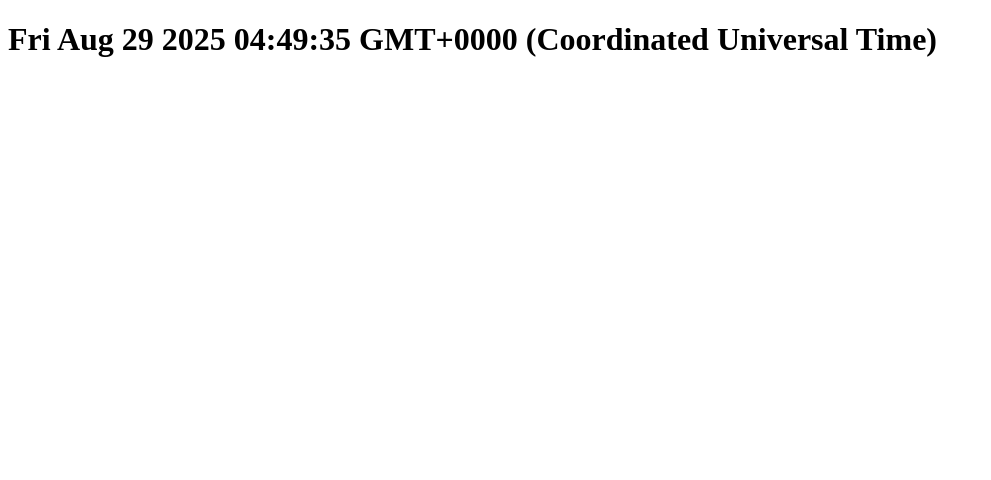
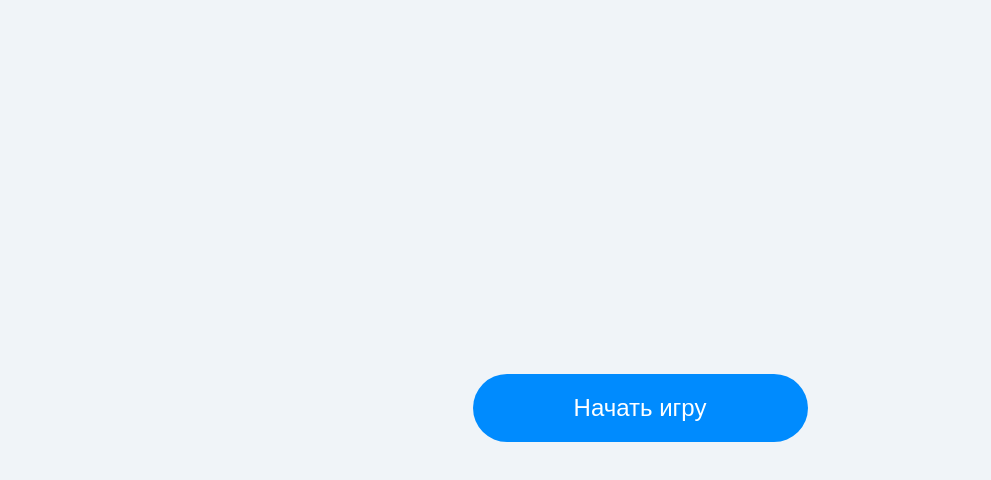
Before and after one commit to sigmarius/words-memorizing-app, a Vue app: page / in a window 1280 px wide. Shown: the top 480 px of the page, without its empty margins (0-991 px from the left). Built offline with nearby package versions, Linux system fonts and the light colour scheme.

Commit message:
Добавляет стилизацию и компонент кнопки

```diff
--- a/index.html
+++ b/index.html
@@ -4,7 +4,13 @@
     <meta charset="UTF-8" />
     <link rel="icon" type="image/svg+xml" href="/vite.svg" />
     <meta name="viewport" content="width=device-width, initial-scale=1.0" />
-    <title>Vite + Vue</title>
+
+    <link rel="preconnect" href="https://fonts.googleapis.com">
+    <link rel="preconnect" href="https://fonts.gstatic.com" crossorigin>
+    <link href="https://fonts.googleapis.com/css2?family=Roboto:ital,wght@0,100..900;1,100..900&display=swap"
+      rel="stylesheet">
+
+    <title>Words Memorizing App</title>
   </head>
   <body>
     <div id="app"></div>
--- a/src/App.vue
+++ b/src/App.vue
@@ -1,10 +1,11 @@
 <script setup>
-let currentDate = new Date();
+import Button from './components/Button.vue';
 </script>
 
 <template>
-  <h1>{{ currentDate }}</h1>
+  <main>
+    <Button>Начать игру</Button>
+  </main>
 </template>
 
-<style scoped>
-</style>
+<style scoped></style>
--- /dev/null
+++ b/src/components/Button.vue
@@ -0,0 +1,29 @@
+<script setup>
+</script>
+
+<template>
+    <button class="button">
+        <slot></slot>
+    </button>
+</template>
+
+<style scoped>
+.button {
+    min-width: 335px;
+    padding: 16px 10px;
+    font-size: 24px;
+    line-height: 36px;
+    font-weight: 400;
+    color: var(--color-secondary);
+    background-color: var(--color-accent);
+    border: none;
+    border-radius: 100px;
+    cursor: pointer;
+    transition: background-color 0.3s ease, transform 0.2s ease;
+}
+
+.button:hover,
+.button:focus {
+    background-color: var(--color-accent-hover);
+}
+</style>
--- a/src/style.css
+++ b/src/style.css
@@ -1,6 +1,26 @@
 :root {
+  --color-primary: #000000;
+  --color-secondary: #ffffff;
+  --color-accent: #008bfe;
+  --color-accent-hover: #006fcb;
+  --color-accent-light: #cce8ff;
+  --color-bg: #f0f4f8;
+  --font-family: "Roboto", sans-serif;
+}
+
+body {
   font-synthesis: none;
   text-rendering: optimizeLegibility;
   -webkit-font-smoothing: antialiased;
   -moz-osx-font-smoothing: grayscale;
+
+  min-height: 100vh;
+
+  display: grid;
+  place-items: center;
+
+  font-family: var(--font-family);
+
+  color: var(--color-primary);
+  background-color: var(--color-bg);
 }
```
